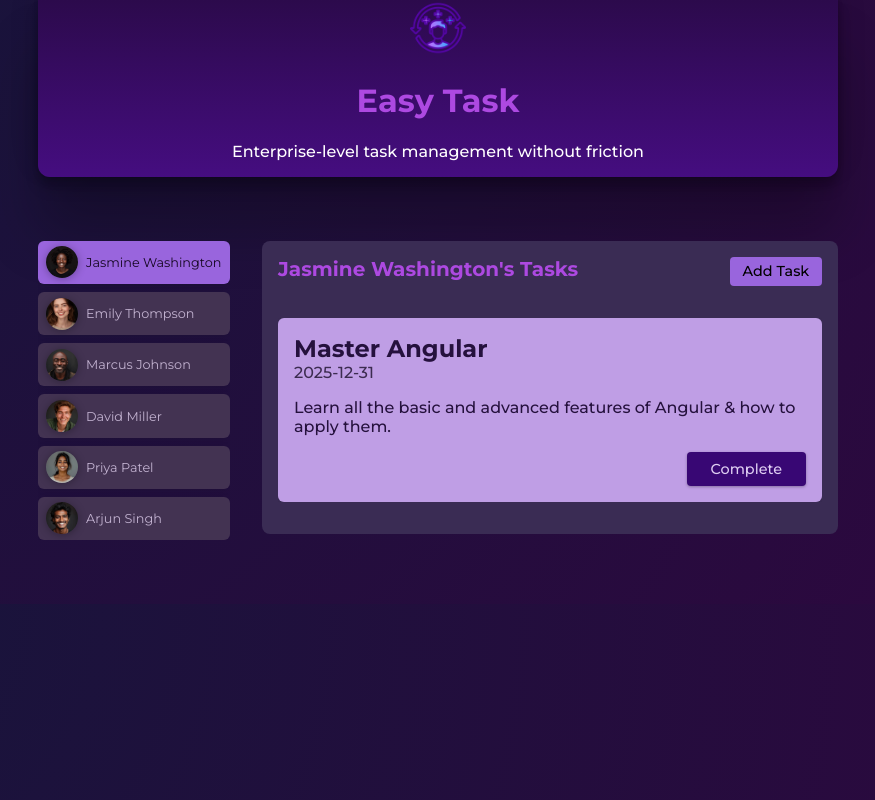
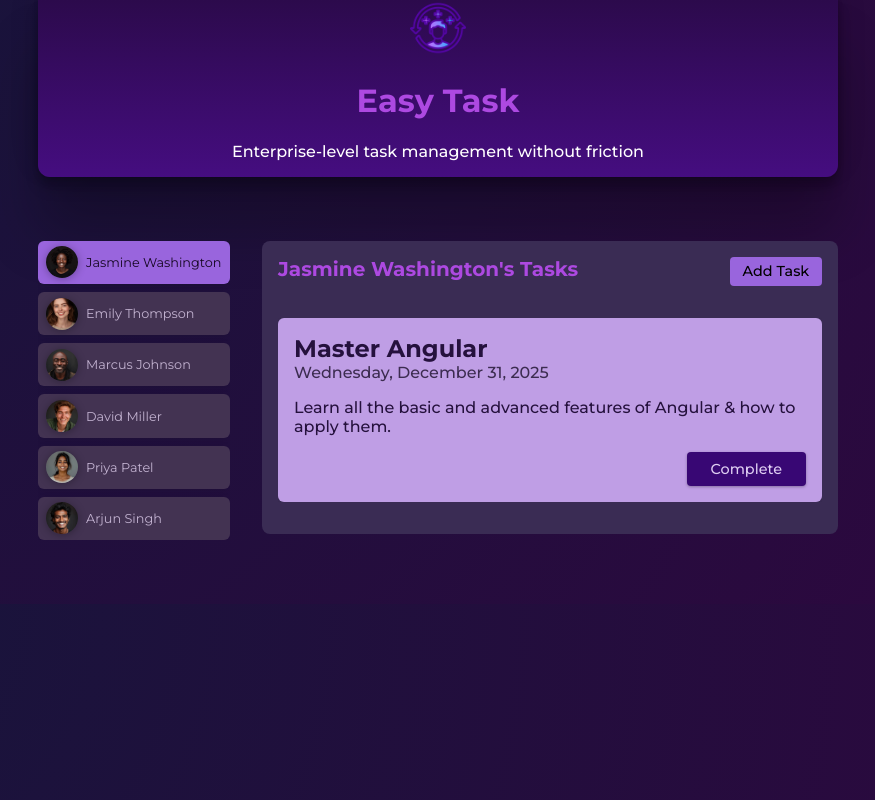
Before and after one commit to M1rzoni/easy-task, an Angular app: page / in a window 1280 px wide. Both pictures are taken after a click on the button "Jasmine Washington". Shown: the whole page, without its empty margins (202-1077 px from the left). Built offline with nearby package versions, Linux system fonts and the light colour scheme.

Commit message:
Formating date to be more readable with DatePipe

```diff
--- a/src/app/task/tasks/tasks.component.html
+++ b/src/app/task/tasks/tasks.component.html
@@ -1,7 +1,7 @@
 <app-card>
   <article>
     <h2>{{ task.title }}</h2>
-    <time>{{ task.dueDate }}</time>
+    <time>{{ task.dueDate | date : "fullDate" }}</time>
     <p>{{ task.summary }}</p>
     <p class="actions">
       <button (click)="onSlectedTask()">Complete</button>
--- a/src/app/task/tasks/tasks.component.ts
+++ b/src/app/task/tasks/tasks.component.ts
@@ -1,11 +1,12 @@
 import { Component, EventEmitter, Input, Output } from '@angular/core';
 import { Task } from './tasks.model';
 import { CardComponent } from '../../ui/card/card.component';
+import { DatePipe } from '@angular/common';
 
 @Component({
   selector: 'app-tasks',
   standalone: true,
-  imports: [CardComponent],
+  imports: [CardComponent, DatePipe],
   templateUrl: './tasks.component.html',
   styleUrl: './tasks.component.css',
 })
```
